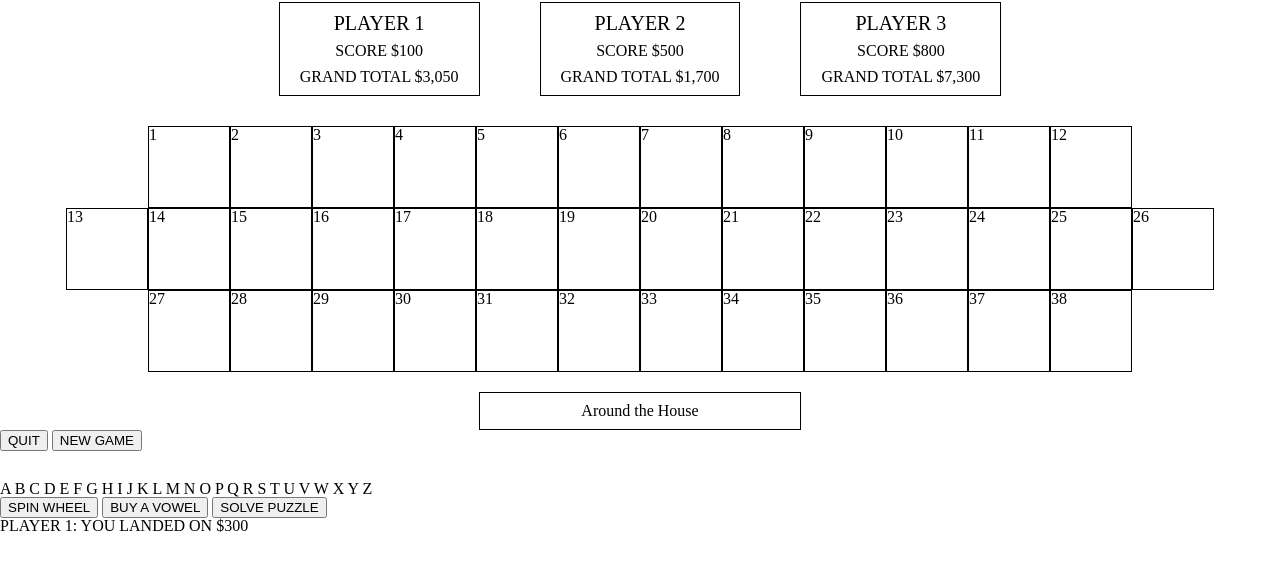
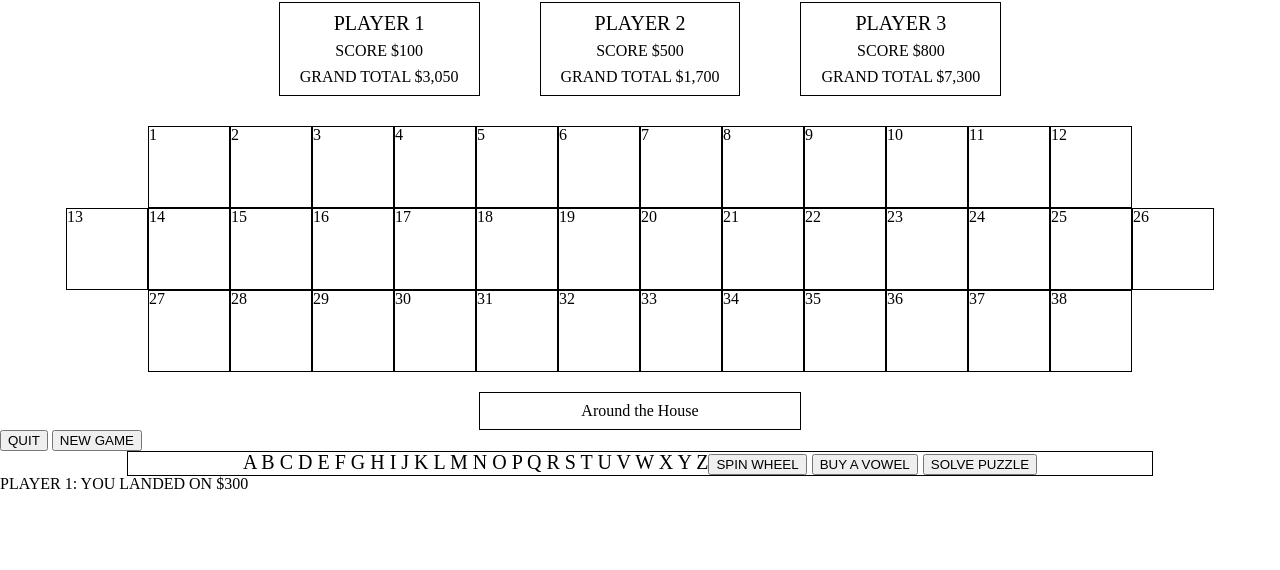
Before and after one commit to ashtonkbailey/wheel-of-fortune-m2, a website: page index.html in a window 1280 px wide. Shown: the part 68-638 px from the top of the page. Drawn offline with Linux system fonts and the light colour scheme.

Commit message:
Started basic css

```diff
--- a/styles.css
+++ b/styles.css
@@ -59,6 +59,16 @@ h2 {
 display: flex;
 }
 
+.letters-and-game-buttons {
+  display: flex;
+  margin-top: 30px;
+  width: 80%;
+  border: 1px solid black;
+  margin: 0 auto;
+  justify-content: center;
+  font-size: 20px;
+}
+
 .letter-bank {
-  margin-top: 30px;
+
 }
```
